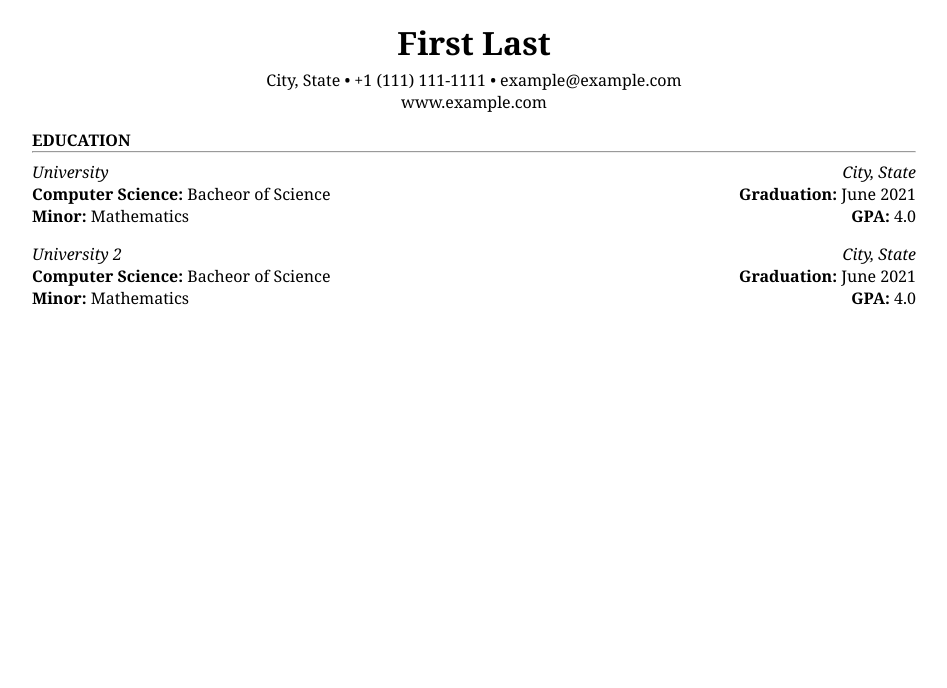
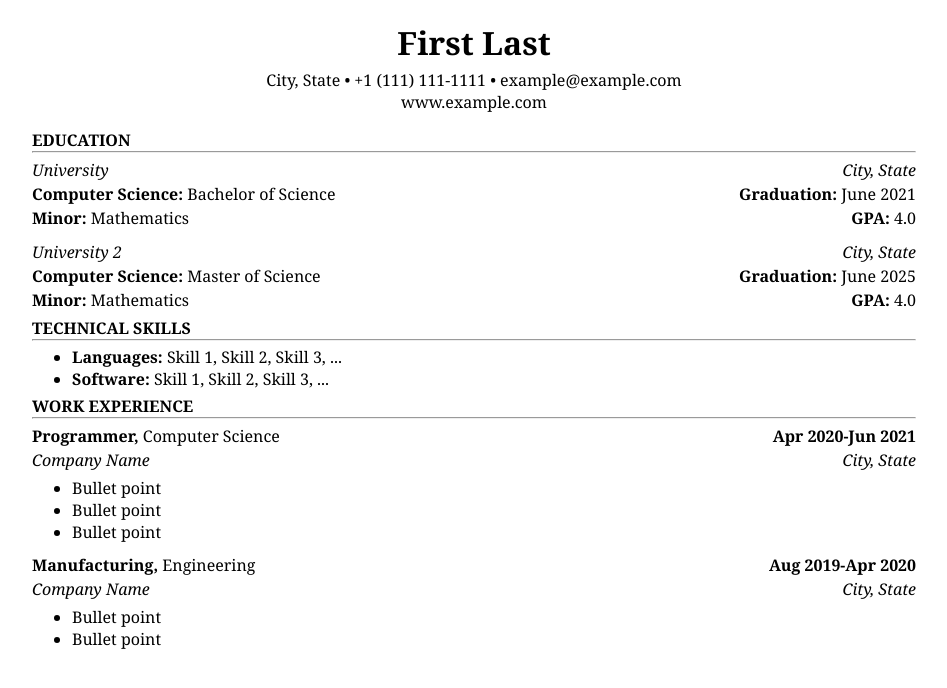
Before and after one commit to WolfpackWilson/engr-cv, a Jekyll site: the page built from index.html, in a window 1280 px wide. Shown: the top 688 px of the page, without its empty margins (166-1113 px from the left). Built offline with Jekyll 4.4.1, drawn with Linux system fonts in a browser that asks for light colours.

Commit message:
added skills and experience sections

```diff
--- a/_data/data.yml
+++ b/_data/data.yml
@@ -1,3 +1,5 @@
+# The syntax formatting is very important here. Slight mistakes
+# can cause everything to break.
 
 header:
   name: First Last
@@ -10,7 +12,7 @@ education:
   - university: University
     location: City, State
     subject: Computer Science
-    degree: Bacheor of Science
+    degree: Bachelor of Science
     graduation: June 2021
     extra-bold: Minor
     extra-text: Mathematics
@@ -18,8 +20,35 @@ education:
   - university: University 2
     location: City, State
     subject: Computer Science
-    degree: Bacheor of Science
-    graduation: June 2021
+    degree: Master of Science
+    graduation: June 2025
     extra-bold: Minor
     extra-text: Mathematics
     gpa: 4.00
+
+skills:
+  - group: Languages
+    skills: |
+      Skill 1, Skill 2, Skill 3, ...
+  - group: Software
+    skills: |
+      Skill 1, Skill 2, Skill 3, ...
+
+experience:
+  - title: Programmer
+    field: Computer Science
+    date-range: Apr 2020-Jun 2021
+    employer: Company Name
+    location: City, State
+    details:
+      - bullet: Bullet point
+      - bullet: Bullet point
+      - bullet: Bullet point
+  - title: Manufacturing
+    field: Engineering
+    date-range: Aug 2019-Apr 2020
+    employer: Company Name
+    location: City, State
+    details:
+      - bullet: Bullet point
+      - bullet: Bullet point
--- a/_includes/education.html
+++ b/_includes/education.html
@@ -1,13 +1,13 @@
 {% assign education = site.data.data.education %}
 
 <span class="section-title"><b>Education</b></span>
-<hr style="margin-top: 0;">
+<hr>
 
+<div class="content">
     {% for edu in education %}
-<p style="margin-top: 0;">
+    <p class="line-height">
         <i>{{ edu.university }}</i>
         <span><i>{{ edu.location }}</i></span><br>
-
 
         <b>{{ edu.subject }}:</b> {{ edu.degree }}
         <span><b>Graduation:</b> {{ edu.graduation }}</span><br>
@@ -16,3 +16,4 @@
         <span><b>GPA:</b> {{ edu.gpa }}</span>
     </p>
     {% endfor %}
+</div>
--- /dev/null
+++ b/_includes/experience.html
@@ -0,0 +1,20 @@
+{% assign experience = site.data.data.experience %}
+
+<span class="section-title"><b>Work Experience</b></span>
+<hr>
+
+<div class="content">
+    {% for exp in experience %}
+    <p  class="line-height" style="margin-bottom: 5px;">
+        <b>{{ exp.title }},</b> {{ exp.field }}
+        <span><b>{{ exp.date-range }}</b></span><br>
+        <i>{{ exp.employer }}</i>
+        <span><i>{{ exp.location }}</i></span><br>
+    </p>
+    <ul style="margin: 0;">
+        {% for detail in exp.details %}
+            <li>{{ detail.bullet }}</li>
+        {% endfor %}
+    </ul>
+    {% endfor %}
+</div>
--- /dev/null
+++ b/_includes/skills.html
@@ -0,0 +1,12 @@
+{% assign skills = site.data.data.skills %}
+
+<span class="section-title"><b>Technical Skills</b></span>
+<hr>
+
+<div class="content">
+    <ul>
+        {% for skill in skills %}
+        <li><b>{{ skill.group }}:</b> {{ skill.skills }}</li>
+        {% endfor %}
+    </ul>
+</div>
--- a/assets/css/main.scss
+++ b/assets/css/main.scss
@@ -18,6 +18,11 @@ h1 {
     margin-bottom: 5px;
 }
 
+hr {
+    margin-top: 0;
+    margin-bottom: 5px;
+}
+
 p > span {
     float: right
 }
@@ -26,6 +31,24 @@ p > span {
     text-transform: uppercase;
 }
 
+.content {
+    text-align: justify;
+    text-justify: inter-word;
+}
+
+.content > :first-child {
+    margin-top: 0;
+}
+
+.content > *  {
+    margin-top: 10px;
+    margin-bottom: 5px;
+}
+
+.line-height {
+    line-height: 1.5;
+}
+
 #header-text {
     text-align: center;
     margin-top: 0;
--- a/index.html
+++ b/index.html
@@ -5,3 +5,7 @@ layout: default
 {% include header.html %}
 
 {% include education.html %}
+
+{% include skills.html %}
+
+{% include experience.html %}
```
Lines whose indentation alone changed are shown as unchanged.
